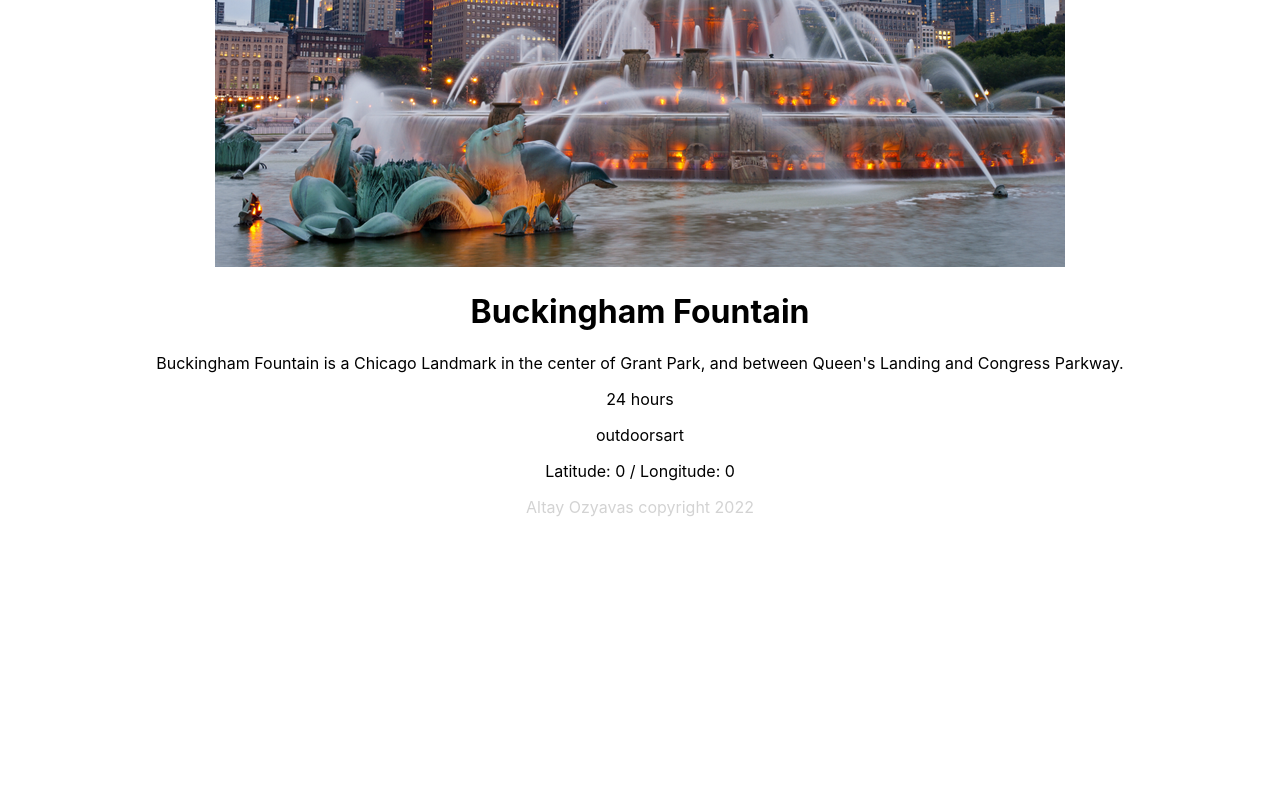
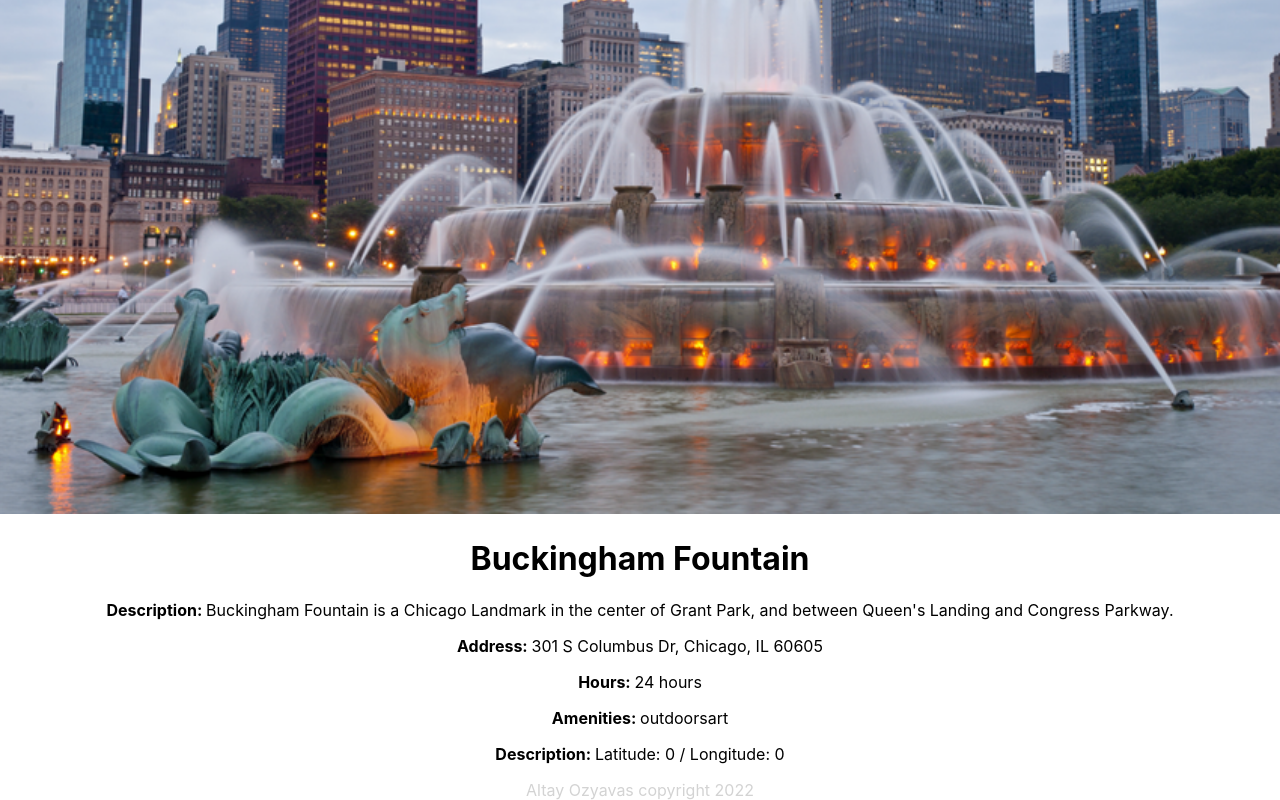
Before and after one commit to altayozyavas/chicagotour, a React (Create React App) app: page /details/0 in a window 1280 px wide. Shown: the part 377-1177 px from the top of the page. Before the commit the page ends 894 px from the top, so only its background shows below. Built offline with nearby package versions, Linux system fonts and the light colour scheme.

Commit message:
add style

```diff
--- /dev/null
+++ b/src/PLACESDetails.css
@@ -0,0 +1,4 @@
+.PLACESDetails img {
+    padding-top: 5px;
+    width: 100%;
+}
--- a/src/PLACESList.css
+++ b/src/PLACESList.css
@@ -1,5 +1,3 @@
-/* src/PLACESList.css */
-
 .PLACESList {
     margin: auto;
     display: grid;
--- a/src/PLACESSpace.css
+++ b/src/PLACESSpace.css
@@ -1,6 +1,19 @@
 .PLACESSpace {
   width: 100%;
   text-align: center;
+}
+
+.attraction-names * {
+  text-decoration: none;
+  color: black;
+  width: 100%;
+  text-align: center;
+}
+
+.attraction-names:hover {
+  transition: 1s;
+  text-decoration: underline;
+  font-size: 110%;
 }
 
 .PLACESSpace > img {
--- a/src/Title.css
+++ b/src/Title.css
@@ -1,19 +1,20 @@
 .Title, .nav-link {
+  text-decoration: none;
   box-sizing: border-box;
   width: 100%;
   padding: 0.25em;
-  /* margin-bottom: 2em; */
   background-color: rgb(0, 0, 0);
   color: #fff;
-
   display: inline-block;
 }
 
 .Title .nav-link-active {
-  color: #fff;
+  text-decoration: none;
+  color: purple;
   display: inline-block;
   padding: 0.5 1em;
-  font-weight: bold;
+  font-weight: 900;
+  font-style: normal;
 }
 .Title-Subtitle {
   color: rgba(255, 255, 255, 0.75);
--- a/src/react-router/PLACESDetails.jsx
+++ b/src/react-router/PLACESDetails.jsx
@@ -1,5 +1,6 @@
 import { useParams } from "react-router-dom";
 import data from "../places-data.json";
+import "../PLACESDetails.css";
 
 const PLACESDetails = (props) => {
   // get id from url params
@@ -8,17 +9,31 @@ const PLACESDetails = (props) => {
   const { title, desc, address, geo, images, features, hours } = data[id];
   // return details
   return (
-    <div>
+    <div className="PLACESDetails">
       <div>
         <img src={`${process.env.PUBLIC_URL}/images/${images[0]}`} alt="" />
       </div>
       <div>
         <h1>{title}</h1>
-        <p>{desc}</p>
-        <p>{hours}</p>
-        <p>{features}</p>
         <p>
-            Latitude: {geo.lat} / Longitude: {geo.lon}
+          <strong>Description: </strong>
+          {desc}
+        </p>
+        <p>
+          <strong>Address: </strong>
+          {address}
+        </p>
+        <p>
+          <strong>Hours: </strong>
+          {hours}
+        </p>
+        <p>
+          <strong>Amenities: </strong>
+          {features}
+        </p>
+        <p>
+          <strong>Description: </strong>Latitude: {geo.lat} / Longitude:{" "}
+          {geo.lon}
         </p>
       </div>
     </div>
--- a/src/react-router/PLACESList.jsx
+++ b/src/react-router/PLACESList.jsx
@@ -7,7 +7,7 @@ function PLACESList() {
   const places = data.map(( {title, address, images, hours }, idx) => {
     return (
       <PLACESSpace
-        id={idx+1}
+        id={idx}
         key={title}
         name={title}
         address={address}
--- a/src/react-router/PLACESSpace.jsx
+++ b/src/react-router/PLACESSpace.jsx
@@ -6,14 +6,14 @@ function PLACESSpace(props) {
   const { name, image, address, hours, id } = props;
   return (
     <div className='PLACESSpace'>
-      <Link to={`/details/${id}`}>
-      <h1>{name}</h1>
+      <div className='attraction-names'>
+      <Link to={`/details/${id}`}><h1>{name}</h1></Link>
+      </div>
       <img src={`${process.env.PUBLIC_URL}/images/${image}`}
         width="300"
         height="300"
         alt="Photo of the attraction"
       />
-      </Link>
       <div>{address}</div>
       <div className='hours'>Hours: {hours}</div>
     </div>
```
Lines whose indentation alone changed are shown as unchanged.
